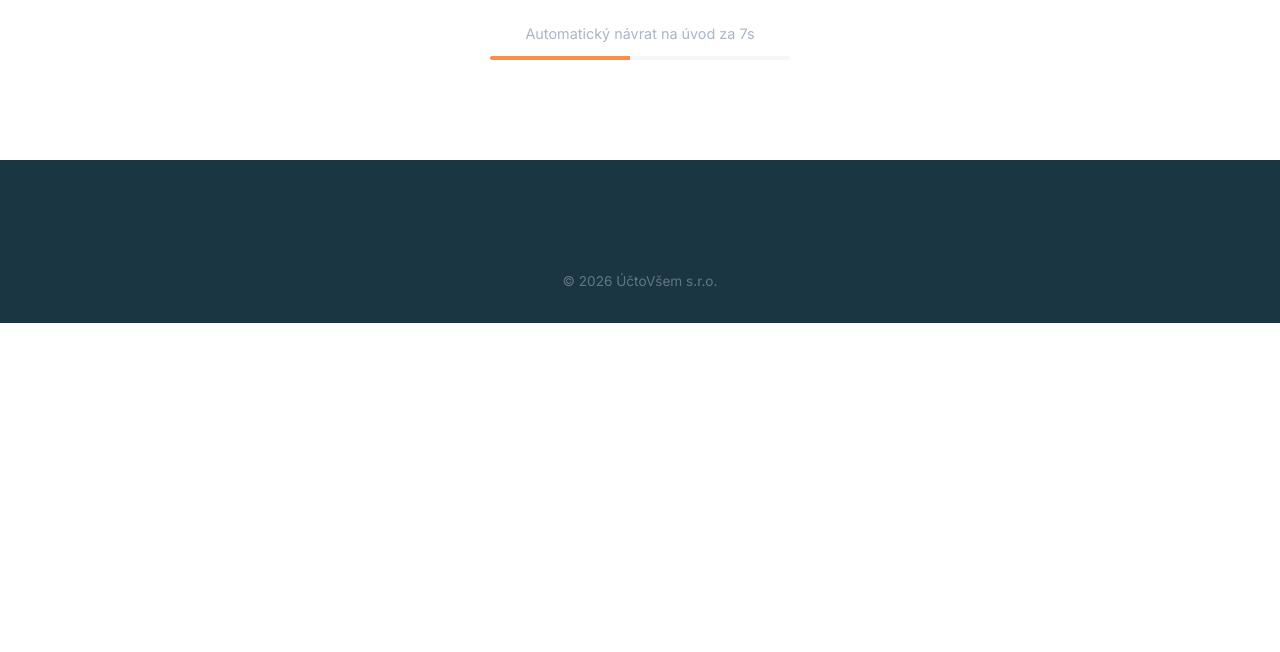
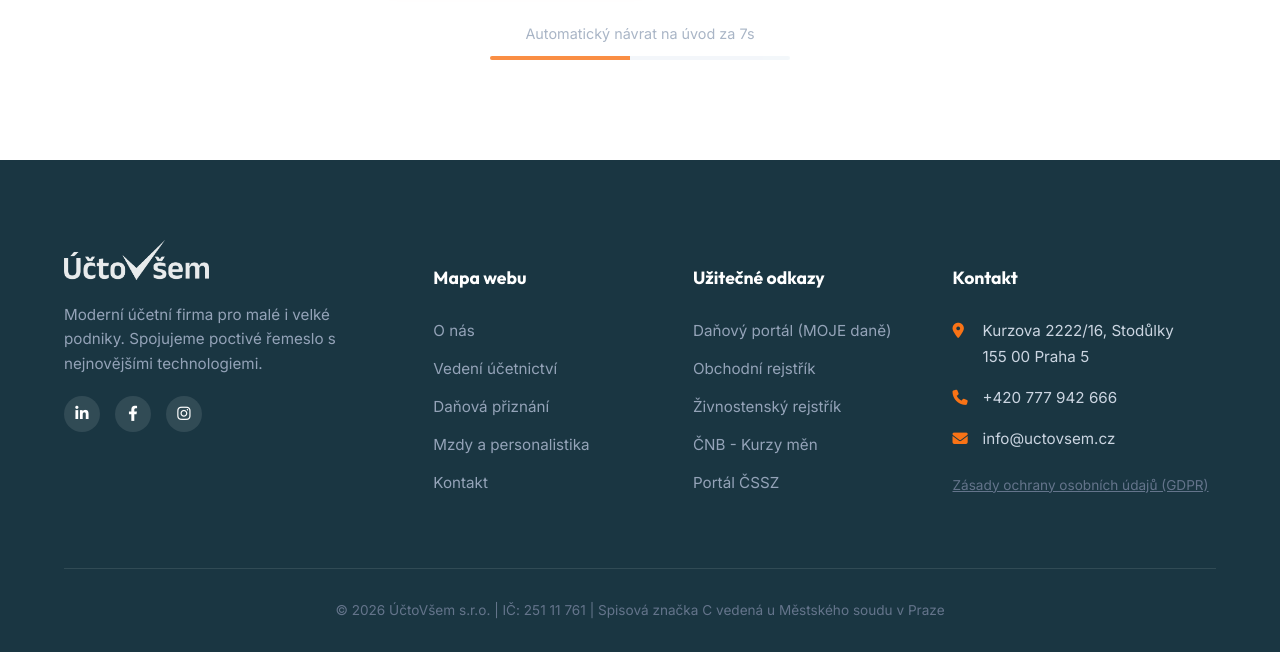
Before and after one commit to gorrdy/uctoweb, a Flask app: page /dekujeme in a window 1280 px wide. Shown: the part 592-1244 px from the top of the page. Before the commit the page ends 915 px from the top, so only its background shows below. Run offline with Flask 3, Linux system fonts and the light colour scheme.

Commit message:
unify footers

```diff
--- a/templates/accounting-emergency.html
+++ b/templates/accounting-emergency.html
@@ -114,11 +114,7 @@
         </div>
     </section>
 
-    <footer>
-        <div class="container copyright" style="border: none;">
-            © 2026 ÚčtoVšem s.r.o. | <a href="{{ url_for('home') }}" style="color: inherit; text-decoration: underline;">Přejít na hlavní stranu</a>
-        </div>
-    </footer>
+    {% include 'footer.html' %}
 
     <script src="https://unpkg.com/aos@2.3.1/dist/aos.js"></script>
     <script src="{{ url_for('static', filename='script.js') }}"></script>
--- /dev/null
+++ b/templates/footer.html
@@ -0,0 +1,71 @@
+{% set link_prefix = "" if request.endpoint == 'home' else url_for('home') %}
+
+<footer>
+    <div class="container">
+        <div class="footer-grid">
+
+            <div class="footer-col brand-col">
+                <a href="{{ url_for('home') }}" class="footer-logo">
+                    <img src="{{ url_for('static', filename='logo.webp') }}" alt="ÚčtoVšem logo" style="filter: brightness(0) invert(1); opacity: 0.9; height: 40px;">
+                </a>
+                <p>Moderní účetní firma pro malé i velké podniky. Spojujeme poctivé řemeslo s nejnovějšími technologiemi.</p>
+                <div class="footer-socials">
+                    <a href="https://www.linkedin.com/company/%C3%BA%C4%8Dtov%C5%A1em/" target="_blank"><i class="fa-brands fa-linkedin-in"></i></a>
+                    <a href="https://www.facebook.com/UctoVsem/" target="_blank"><i class="fa-brands fa-facebook-f"></i></a>
+                    <a href="https://www.instagram.com/uctovsem/" target="_blank"><i class="fa-brands fa-instagram"></i></a>
+                </div>
+            </div>
+
+            <div class="footer-col">
+                <h4>Mapa webu</h4>
+                <ul class="footer-links">
+                    <li><a href="{{ link_prefix }}#about">O nás</a></li>
+                    <li><a href="{{ link_prefix }}#accounting">Vedení účetnictví</a></li>
+                    <li><a href="{{ link_prefix }}#taxes">Daňová přiznání</a></li>
+                    <li><a href="{{ link_prefix }}#payroll">Mzdy a personalistika</a></li>
+                    <li><a href="{{ link_prefix }}#contact">Kontakt</a></li>
+                </ul>
+            </div>
+
+            <div class="footer-col">
+                <h4>Užitečné odkazy</h4>
+                <ul class="footer-links">
+                    <li><a href="https://adisspr.mfcr.cz/pmd/home" target="_blank">Daňový portál (MOJE daně)</a></li>
+                    <li><a href="https://or.justice.cz/ias/ui/rejstrik" target="_blank">Obchodní rejstřík</a></li>
+                    <li><a href="https://www.rzp.cz/" target="_blank">Živnostenský rejstřík</a></li>
+                    <li><a href="https://www.cnb.cz/cs/" target="_blank">ČNB - Kurzy měn</a></li>
+                    <li><a href="https://www.cssz.cz/" target="_blank">Portál ČSSZ</a></li>
+                </ul>
+            </div>
+
+            <div class="footer-col">
+                <h4>Kontakt</h4>
+                <ul class="footer-contact">
+                    <li>
+                        <i class="fa-solid fa-location-dot"></i>
+                        <span>Kurzova 2222/16, Stodůlky<br>155 00 Praha 5</span>
+                    </li>
+                    <li>
+                        <i class="fa-solid fa-phone"></i>
+                        <a href="tel:+420777942666">+420 777 942 666</a>
+                    </li>
+                    <li>
+                        <i class="fa-solid fa-envelope"></i>
+                        <a href="mailto:info&#64;uctovsem.cz">info&#64;uctovsem.cz</a>
+                    </li>
+                </ul>
+
+                <div class="legal-links" style="margin-top: 20px;">
+                    <a href="{{ url_for('privacy') }}">Zásady ochrany osobních údajů (GDPR)</a>
+                </div>
+            </div>
+
+        </div>
+
+        <div class="copyright">
+            <div class="copy-text">
+                © 2026 ÚčtoVšem s.r.o. | IČ: 251 11 761 | Spisová značka C vedená u Městského soudu v Praze
+            </div>
+        </div>
+    </div>
+</footer>
--- a/templates/post.html
+++ b/templates/post.html
@@ -88,11 +88,7 @@
         </div>
     </article>
 
-    <footer style="margin-top: 60px;">
-        <div class="container copyright" style="border: none;">
-            © 2026 ÚčtoVšem s.r.o.
-        </div>
-    </footer>
+    {% include 'footer.html' %}
 
     <script src="https://unpkg.com/aos@2.3.1/dist/aos.js"></script>
     <script src="{{ url_for('static', filename='script.js') }}"></script>
--- a/templates/thank-you.html
+++ b/templates/thank-you.html
@@ -60,11 +60,7 @@
         </div>
     </section>
 
-    <footer>
-        <div class="container copyright" style="border: none;">
-            © 2026 ÚčtoVšem s.r.o.
-        </div>
-    </footer>
+    {% include 'footer.html' %}
 
     <script src="https://unpkg.com/aos@2.3.1/dist/aos.js"></script>
     <script src="{{ url_for('static', filename='script.js') }}"></script>
```
Also changed, not shown: templates/index.html (+1 -69 lines), templates/taxes.html (+2 -5 lines).
